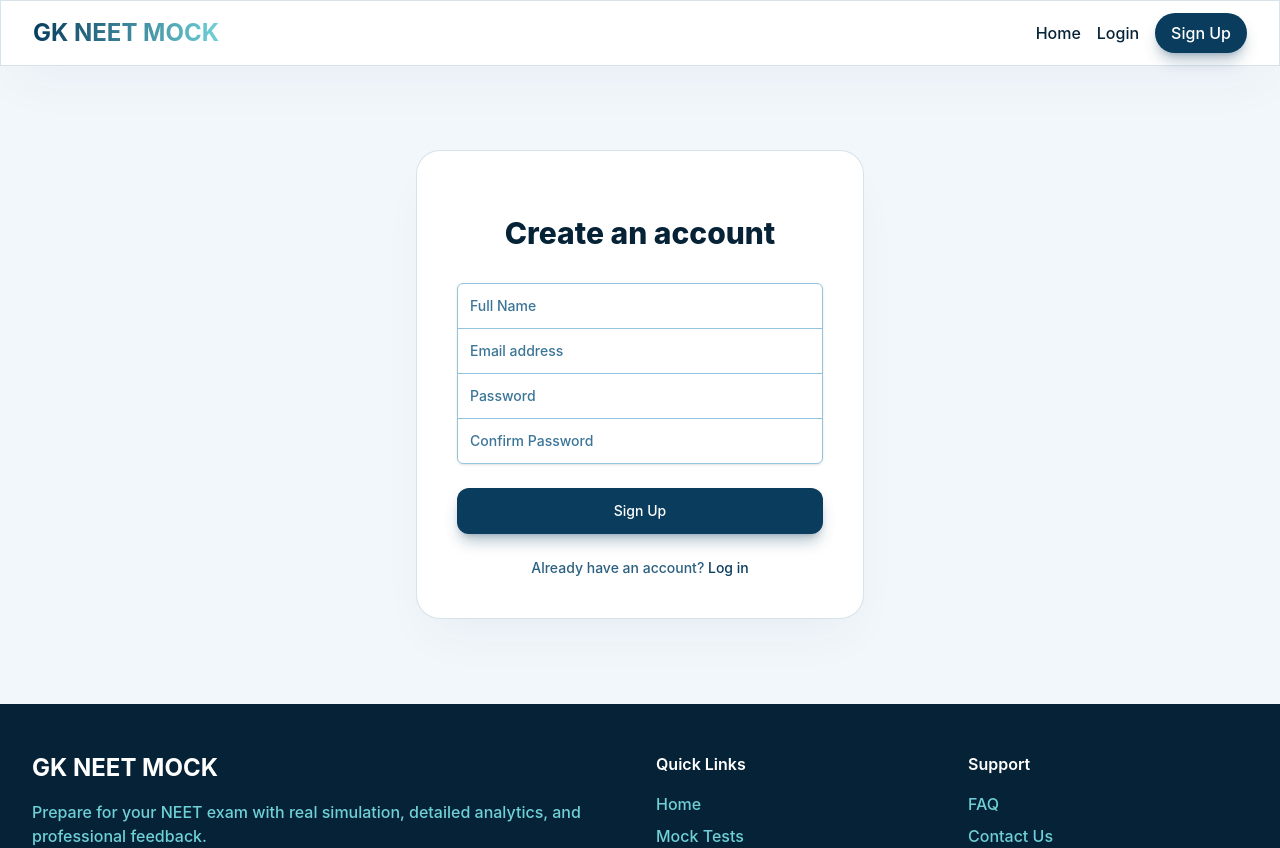
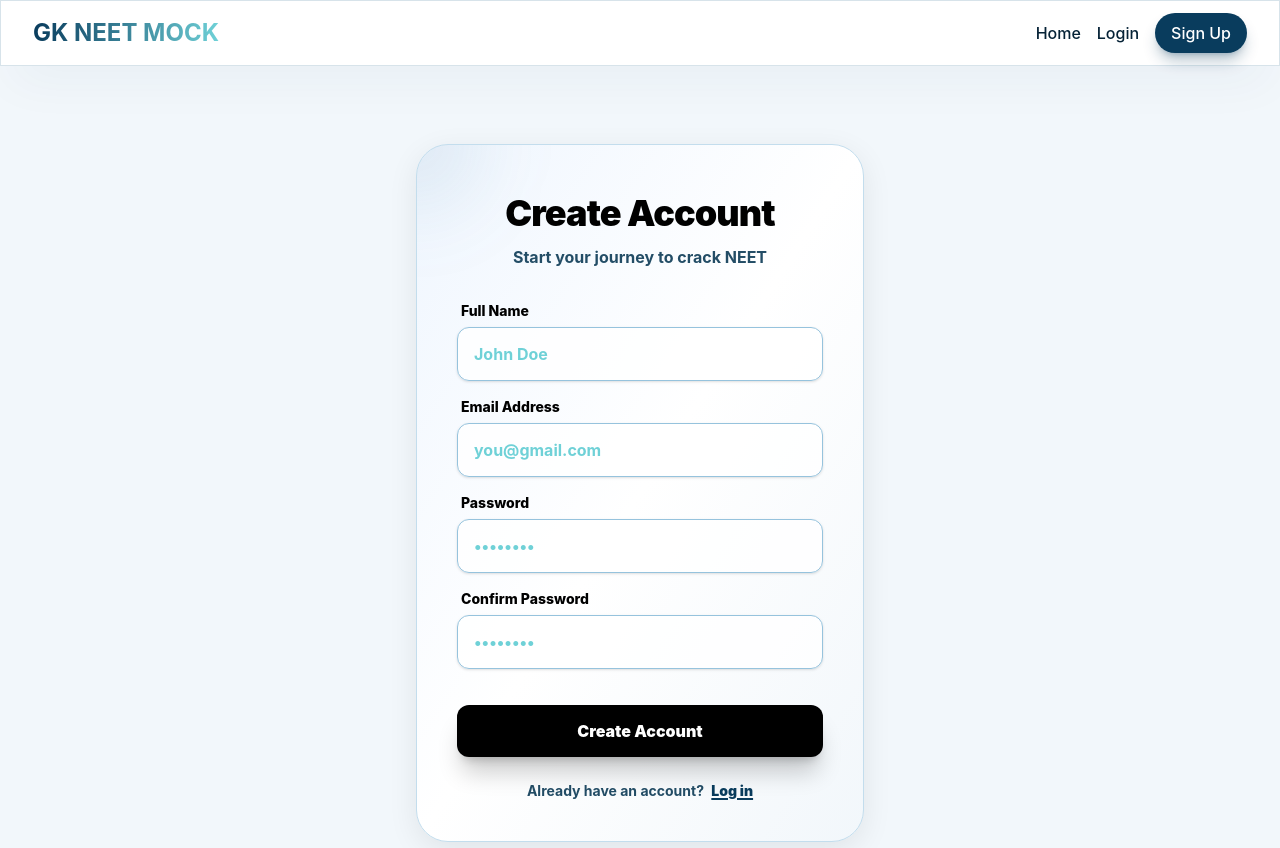
Before and after one commit to gk044996-cmd/gk-neet, a React (Vite) app in the folder frontend/: page /register in a window 1280 px wide. Shown: the top 848 px of the page. Built offline with nearby package versions, Linux system fonts and the light colour scheme; no server answers.

Commit message:
Fix the colours

```diff
--- a/frontend/src/pages/Home.jsx
+++ b/frontend/src/pages/Home.jsx
@@ -68,8 +68,8 @@ export default function Home() {
             ].map((feature, i) => (
               <div key={i} className="glass-card p-8 rounded-3xl group">
                 <div className="w-14 h-14 bg-blue-100 dark:bg-blue-900/40 text-blue-600 dark:text-blue-400 rounded-2xl flex items-center justify-center mb-6 text-3xl font-bold group-hover:scale-110 transition-transform shadow-inner">{feature.icon}</div>
-                <h3 className="text-2xl font-bold mb-3 text-slate-800 dark:text-slate-100">{feature.title}</h3>
-                <p className="text-slate-600 dark:text-slate-400 font-medium leading-relaxed">{feature.desc}</p>
+                <h3 className="text-2xl font-black mb-3 text-black dark:text-white">{feature.title}</h3>
+                <p className="text-slate-900 dark:text-slate-300 font-bold leading-relaxed">{feature.desc}</p>
               </div>
             ))}
           </div>
--- a/frontend/src/pages/Login.jsx
+++ b/frontend/src/pages/Login.jsx
@@ -27,33 +27,38 @@ export default function Login() {
 
   return (
     <div className="min-h-[80vh] flex items-center justify-center py-12 px-4 sm:px-6 lg:px-8">
-      <div className="glass-panel max-w-md w-full space-y-8 p-10 rounded-3xl">
+      <div className="bg-gradient-to-br from-blue-50/90 via-white to-slate-50 dark:from-slate-800 dark:to-slate-900 border border-slate-200 dark:border-slate-700 shadow-[0_8px_30px_rgb(0,0,0,0.08)] max-w-md w-full p-8 sm:p-10 rounded-[2rem] relative overflow-hidden">
+        <div className="absolute top-0 right-0 -mr-16 -mt-16 w-32 h-32 rounded-full bg-blue-500/10 blur-2xl pointer-events-none"></div>
+        <div className="relative z-10">
           <div>
-          <h2 className="mt-6 text-center text-3xl font-extrabold text-slate-900 dark:text-white">Sign in to your account</h2>
+            <h2 className="mt-2 text-center text-3xl sm:text-4xl font-black text-black dark:text-white tracking-tight">Welcome Back</h2>
+            <p className="mt-3 text-center text-sm sm:text-base font-bold text-slate-700 dark:text-slate-300">Sign in to continue your preparation</p>
           </div>
-        {error && <div className="bg-red-100 border border-red-400 text-red-700 px-4 py-3 rounded relative" role="alert">{error}</div>}
-        <form className="mt-8 space-y-6" onSubmit={handleSubmit}>
-          <div className="rounded-md shadow-sm -space-y-px">
+          {error && <div className="mt-6 bg-red-100 border-l-4 border-red-500 text-red-800 p-4 rounded-xl font-bold text-sm shadow-sm" role="alert">{error}</div>}
+          <form className="mt-8 space-y-5" onSubmit={handleSubmit}>
+            <div className="space-y-5">
               <div>
-              <input type="email" required className="appearance-none rounded-none relative block w-full px-3 py-3 border border-slate-300 dark:border-slate-700 placeholder-slate-500 text-slate-900 dark:text-white dark:bg-slate-800 rounded-t-md focus:outline-none focus:ring-primary focus:border-primary focus:z-10 sm:text-sm" placeholder="Email address" value={email} onChange={(e) => setEmail(e.target.value)} />
+                <label className="block text-sm font-extrabold text-black dark:text-white mb-1.5 ml-1">Email Address</label>
+                <input type="email" required className="block w-full px-4 py-3.5 rounded-xl border border-slate-300 dark:border-slate-600 bg-white/80 dark:bg-slate-800 text-black dark:text-white focus:ring-2 focus:ring-primary focus:border-primary outline-none transition-all shadow-sm font-bold placeholder-slate-400" placeholder="you@gmail.com" value={email} onChange={(e) => setEmail(e.target.value)} />
               </div>
               <div>
-              <input type="password" required className="appearance-none rounded-none relative block w-full px-3 py-3 border border-slate-300 dark:border-slate-700 placeholder-slate-500 text-slate-900 dark:text-white dark:bg-slate-800 rounded-b-md focus:outline-none focus:ring-primary focus:border-primary focus:z-10 sm:text-sm" placeholder="Password" value={password} onChange={(e) => setPassword(e.target.value)} />
+                <label className="block text-sm font-extrabold text-black dark:text-white mb-1.5 ml-1">Password</label>
+                <input type="password" required className="block w-full px-4 py-3.5 rounded-xl border border-slate-300 dark:border-slate-600 bg-white/80 dark:bg-slate-800 text-black dark:text-white focus:ring-2 focus:ring-primary focus:border-primary outline-none transition-all shadow-sm font-bold placeholder-slate-400" placeholder="••••••••" value={password} onChange={(e) => setPassword(e.target.value)} />
               </div>
             </div>
 
-          <div>
-            <button type="submit" className="group relative w-full flex justify-center py-3 px-4 border border-transparent text-sm font-medium rounded-xl text-white bg-primary hover:bg-primary/90 focus:outline-none focus:ring-2 focus:ring-offset-2 focus:ring-primary shadow-lg shadow-primary/30 transition-all">
-              Sign in
+            <div className="pt-4">
+              <button type="submit" className="group relative w-full flex justify-center py-3.5 px-4 text-base font-black rounded-xl text-white bg-black hover:bg-slate-800 dark:bg-white dark:text-black dark:hover:bg-slate-200 focus:outline-none focus:ring-2 focus:ring-offset-2 focus:ring-slate-900 shadow-xl shadow-black/20 transition-all transform hover:-translate-y-0.5">
+                Sign In to Account
               </button>
             </div>
 
-
-          <div className="text-center mt-4 text-sm text-slate-600 dark:text-slate-400">
-            Don't have an account? <Link to="/register" className="font-medium text-primary hover:text-primary/80">Sign up</Link>
+            <div className="text-center mt-6 text-sm font-bold text-slate-700 dark:text-slate-300">
+              Don't have an account? <Link to="/register" className="ml-1 font-black text-primary hover:text-primary/80 underline decoration-2 underline-offset-2">Sign up now</Link>
             </div>
           </form>
         </div>
       </div>
+    </div>
   );
 }
--- a/frontend/src/pages/Register.jsx
+++ b/frontend/src/pages/Register.jsx
@@ -31,39 +31,46 @@ export default function Register() {
 
   return (
     <div className="min-h-[80vh] flex items-center justify-center py-12 px-4 sm:px-6 lg:px-8">
-      <div className="glass-panel max-w-md w-full space-y-8 p-10 rounded-3xl">
+      <div className="bg-gradient-to-br from-blue-50/90 via-white to-slate-50 dark:from-slate-800 dark:to-slate-900 border border-slate-200 dark:border-slate-700 shadow-[0_8px_30px_rgb(0,0,0,0.08)] max-w-md w-full p-8 sm:p-10 rounded-[2rem] relative overflow-hidden mt-8 mb-8">
+        <div className="absolute top-0 left-0 -ml-16 -mt-16 w-32 h-32 rounded-full bg-blue-500/10 blur-2xl pointer-events-none"></div>
+        <div className="relative z-10">
           <div>
-          <h2 className="mt-6 text-center text-3xl font-extrabold text-slate-900 dark:text-white">Create an account</h2>
+            <h2 className="mt-2 text-center text-3xl sm:text-4xl font-black text-black dark:text-white tracking-tight">Create Account</h2>
+            <p className="mt-3 text-center text-sm sm:text-base font-bold text-slate-700 dark:text-slate-300">Start your journey to crack NEET</p>
           </div>
-        {error && <div className="bg-red-100 border border-red-400 text-red-700 px-4 py-3 rounded relative" role="alert">{error}</div>}
-        <form className="mt-8 space-y-6" onSubmit={handleSubmit}>
-          <div className="rounded-md shadow-sm -space-y-px">
+          {error && <div className="mt-6 bg-red-100 border-l-4 border-red-500 text-red-800 p-4 rounded-xl font-bold text-sm shadow-sm" role="alert">{error}</div>}
+          <form className="mt-8 space-y-5" onSubmit={handleSubmit}>
+            <div className="space-y-4">
               <div>
-              <input type="text" required className="appearance-none rounded-none relative block w-full px-3 py-3 border border-slate-300 dark:border-slate-700 placeholder-slate-500 text-slate-900 dark:text-white dark:bg-slate-800 rounded-t-md focus:outline-none focus:ring-primary focus:border-primary focus:z-10 sm:text-sm" placeholder="Full Name" value={name} onChange={(e) => setName(e.target.value)} />
+                <label className="block text-sm font-extrabold text-black dark:text-white mb-1.5 ml-1">Full Name</label>
+                <input type="text" required className="block w-full px-4 py-3.5 rounded-xl border border-slate-300 dark:border-slate-600 bg-white/80 dark:bg-slate-800 text-black dark:text-white focus:ring-2 focus:ring-primary focus:border-primary outline-none transition-all shadow-sm font-bold placeholder-slate-400" placeholder="John Doe" value={name} onChange={(e) => setName(e.target.value)} />
               </div>
               <div>
-              <input type="email" required className="appearance-none rounded-none relative block w-full px-3 py-3 border border-slate-300 dark:border-slate-700 placeholder-slate-500 text-slate-900 dark:text-white dark:bg-slate-800 focus:outline-none focus:ring-primary focus:border-primary focus:z-10 sm:text-sm" placeholder="Email address" value={email} onChange={(e) => setEmail(e.target.value)} />
+                <label className="block text-sm font-extrabold text-black dark:text-white mb-1.5 ml-1">Email Address</label>
+                <input type="email" required className="block w-full px-4 py-3.5 rounded-xl border border-slate-300 dark:border-slate-600 bg-white/80 dark:bg-slate-800 text-black dark:text-white focus:ring-2 focus:ring-primary focus:border-primary outline-none transition-all shadow-sm font-bold placeholder-slate-400" placeholder="you@gmail.com" value={email} onChange={(e) => setEmail(e.target.value)} />
               </div>
               <div>
-              <input type="password" required className="appearance-none rounded-none relative block w-full px-3 py-3 border border-slate-300 dark:border-slate-700 placeholder-slate-500 text-slate-900 dark:text-white dark:bg-slate-800 focus:outline-none focus:ring-primary focus:border-primary focus:z-10 sm:text-sm" placeholder="Password" value={password} onChange={(e) => setPassword(e.target.value)} />
+                <label className="block text-sm font-extrabold text-black dark:text-white mb-1.5 ml-1">Password</label>
+                <input type="password" required className="block w-full px-4 py-3.5 rounded-xl border border-slate-300 dark:border-slate-600 bg-white/80 dark:bg-slate-800 text-black dark:text-white focus:ring-2 focus:ring-primary focus:border-primary outline-none transition-all shadow-sm font-bold placeholder-slate-400" placeholder="••••••••" value={password} onChange={(e) => setPassword(e.target.value)} />
               </div>
               <div>
-              <input type="password" required className="appearance-none rounded-none relative block w-full px-3 py-3 border border-slate-300 dark:border-slate-700 placeholder-slate-500 text-slate-900 dark:text-white dark:bg-slate-800 rounded-b-md focus:outline-none focus:ring-primary focus:border-primary focus:z-10 sm:text-sm" placeholder="Confirm Password" value={passwordConfirm} onChange={(e) => setPasswordConfirm(e.target.value)} />
+                <label className="block text-sm font-extrabold text-black dark:text-white mb-1.5 ml-1">Confirm Password</label>
+                <input type="password" required className="block w-full px-4 py-3.5 rounded-xl border border-slate-300 dark:border-slate-600 bg-white/80 dark:bg-slate-800 text-black dark:text-white focus:ring-2 focus:ring-primary focus:border-primary outline-none transition-all shadow-sm font-bold placeholder-slate-400" placeholder="••••••••" value={passwordConfirm} onChange={(e) => setPasswordConfirm(e.target.value)} />
               </div>
             </div>
 
-          <div>
-            <button type="submit" className="group relative w-full flex justify-center py-3 px-4 border border-transparent text-sm font-medium rounded-xl text-white bg-primary hover:bg-primary/90 focus:outline-none focus:ring-2 focus:ring-offset-2 focus:ring-primary shadow-lg shadow-primary/30 transition-all">
-              Sign Up
+            <div className="pt-4">
+              <button type="submit" className="group relative w-full flex justify-center py-3.5 px-4 text-base font-black rounded-xl text-white bg-black hover:bg-slate-800 dark:bg-white dark:text-black dark:hover:bg-slate-200 focus:outline-none focus:ring-2 focus:ring-offset-2 focus:ring-slate-900 shadow-xl shadow-black/20 transition-all transform hover:-translate-y-0.5">
+                Create Account
               </button>
             </div>
 
-
-          <div className="text-center mt-4 text-sm text-slate-600 dark:text-slate-400">
-            Already have an account? <Link to="/login" className="font-medium text-primary hover:text-primary/80">Log in</Link>
+            <div className="text-center mt-6 text-sm font-bold text-slate-700 dark:text-slate-300">
+              Already have an account? <Link to="/login" className="ml-1 font-black text-primary hover:text-primary/80 underline decoration-2 underline-offset-2">Log in</Link>
             </div>
           </form>
         </div>
       </div>
+    </div>
   );
 }
```
Lines whose indentation alone changed are shown as unchanged.
